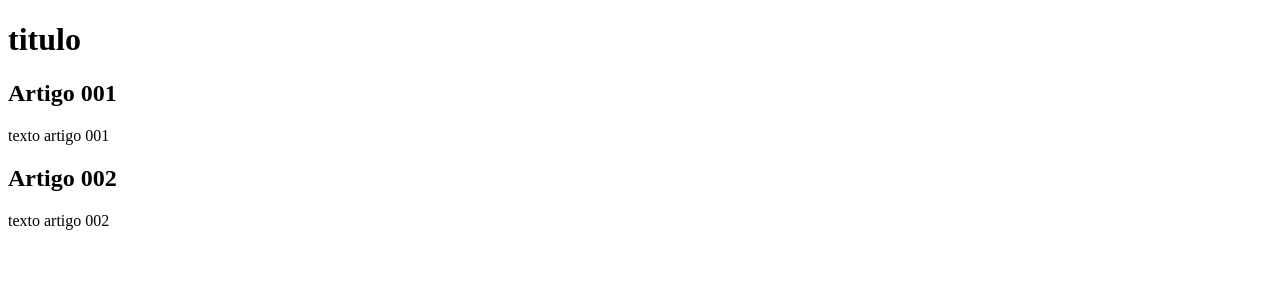
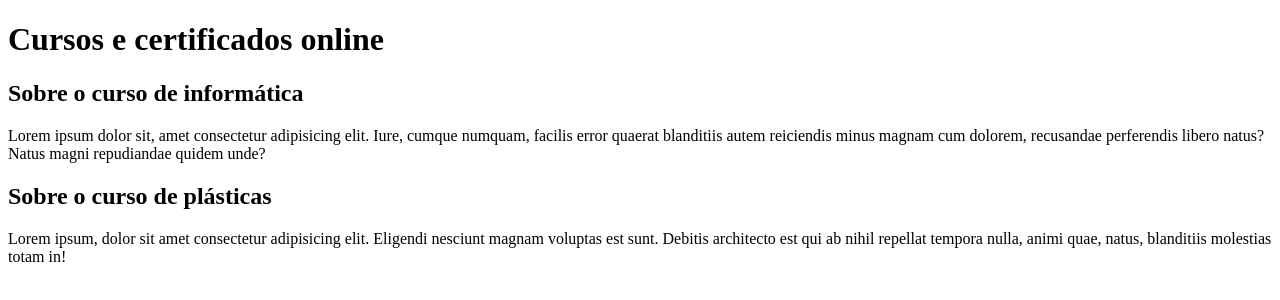
Before and after one commit to LucasF19/Site, a plain HTML site: page index.html in a window 1280 px wide. Drawn offline with Linux system fonts and the light colour scheme.

Commit message:
Conteúdo inicial

```diff
--- a/index.html
+++ b/index.html
@@ -9,15 +9,15 @@
 <body>
     <main>
         <header>
-            <h1>titulo</h1>
+            <h1>Cursos e certificados online</h1>
         </header>
         <article>
-            <h2>Artigo 001</h2>
-            <p>texto artigo 001</p>
+            <h2>Sobre o curso de informática</h2>
+            <p>Lorem ipsum dolor sit, amet consectetur adipisicing elit. Iure, cumque numquam, facilis error quaerat blanditiis autem reiciendis minus magnam cum dolorem, recusandae perferendis libero natus? Natus magni repudiandae quidem unde?</p>
         </article>
         <article>
-            <h2>Artigo 002</h2>
-            <p>texto artigo 002</p>
+            <h2>Sobre o curso de plásticas</h2>
+            <p>Lorem ipsum, dolor sit amet consectetur adipisicing elit. Eligendi nesciunt magnam voluptas est sunt. Debitis architecto est qui ab nihil repellat tempora nulla, animi quae, natus, blanditiis molestias totam in!</p>
         </article>
     </main>
 </body>
```
